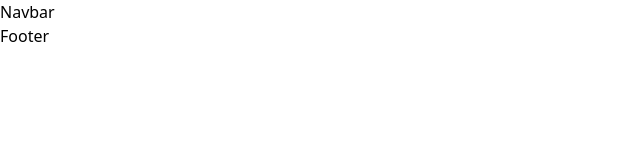
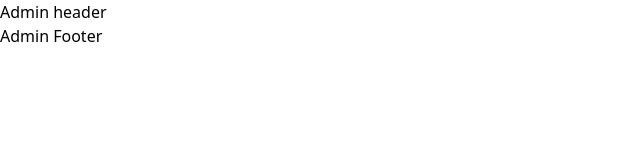
Before and after one commit to rishikesh-babu/Event-Management, a React (Vite) app in the folder client/: page /admin in a window 1280 px wide. Shown: the top 160 px of the page, without its empty margins (0-640 px from the left). Built offline with nearby package versions, Linux system fonts and the light colour scheme.

Commit message:
Add admin header and footer

```diff
--- /dev/null
+++ b/client/src/Components/Admin/AdminFooter.jsx
@@ -0,0 +1,9 @@
+import React from 'react'
+
+export default function AdminFooter() {
+    return (
+        <div>
+            Admin Footer
+        </div>
+    )
+}
--- /dev/null
+++ b/client/src/Components/Admin/AdminHeader.jsx
@@ -0,0 +1,9 @@
+import React from 'react'
+
+export default function AdminHeader() {
+    return (
+        <div>
+            Admin header
+        </div>
+    )
+}
--- /dev/null
+++ b/client/src/Components/User/Footer.jsx
@@ -0,0 +1,9 @@
+import React from 'react'
+
+export default function Footer() {
+    return (
+        <div>
+            Footer user
+        </div>
+    )
+}
--- a/client/src/Components/Navbar.jsx
+++ b/client/src/Components/User/Navbar.jsx
@@ -1,9 +1,9 @@
 import { useState, useEffect } from 'react'
 import { Link } from 'react-router-dom'
-import { logout } from '../store/slice/userSlice'
+import { logout } from '../../store/slice/userSlice'
 import { useDispatch, useSelector } from 'react-redux'
 import { useNavigate } from 'react-router-dom'
-import NotificationBar from '../contexts/NotificationContext'
+import NotificationBar from '../../contexts/NotificationContext'
 export default function Navbar() {
     const dispatch = useDispatch()
     const [active, setActive] = useState(location.pathname)
--- a/client/src/Routes/AdminLayout.jsx
+++ b/client/src/Routes/AdminLayout.jsx
@@ -1,12 +1,14 @@
 import React from 'react'
 import { Outlet } from 'react-router-dom'
+import AdminHeader from '../Components/Admin/AdminHeader'
+import AdminFooter from '../Components/Admin/AdminFooter'
 
 export default function AdminLayout() {
     return (
         <div>
-            <div>Navbar</div>
+            <AdminHeader />
             <Outlet />
-            <div>Footer</div>
+            <AdminFooter />
         </div>
     )
 }
--- a/client/src/Routes/Layout.jsx
+++ b/client/src/Routes/Layout.jsx
@@ -1,6 +1,7 @@
 import React from 'react'
 import { Outlet, useLocation } from 'react-router-dom'
-import Navbar from '../Components/Navbar'
+import Navbar from '../Components/User/Navbar'
+import Footer from '../Components/User/Footer';
 
 export default function Layout() {
 
@@ -10,7 +11,7 @@ export default function Layout() {
         <>
             {!['/login', '/signup'].includes(location.pathname) && <Navbar />}
             <Outlet />
-            {/* <div>Footer</div> */}
+            <Footer />
         </>
     )
 }
```
